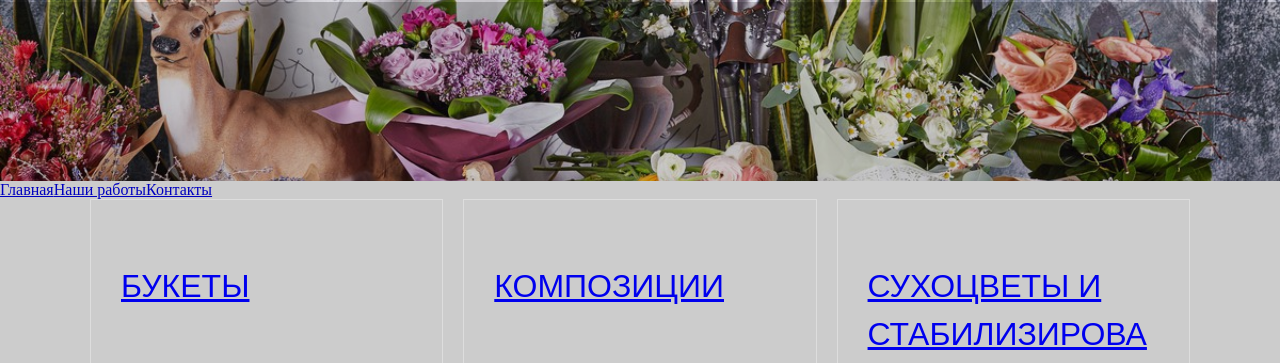
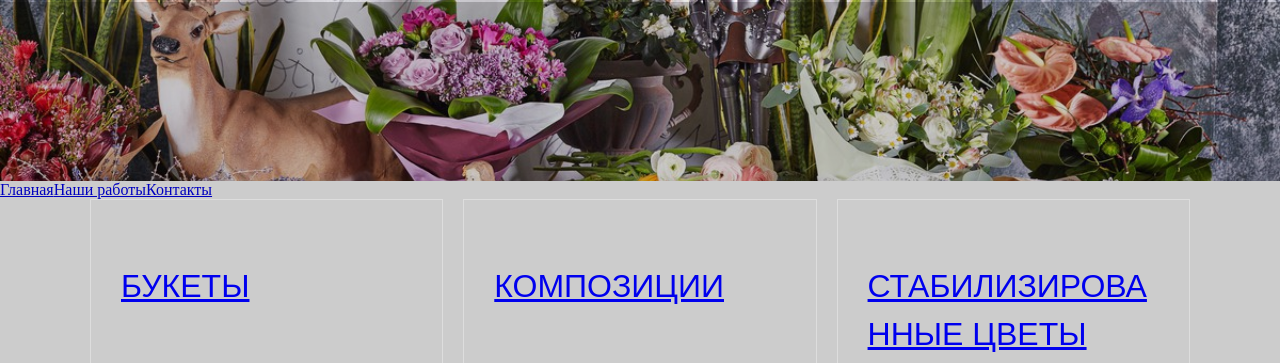
Before and after one commit to AlexandrFedoseev/roza-shop-blog, a Gatsby site: page /our-works in a window 1280 px wide. Shown: the part 589-952 px from the top of the page. Built offline with nearby package versions, Linux system fonts and the light colour scheme; Gatsby itself is replaced by a stand-in of ours; some packages are replaced by stand-ins of ours; what typography-theme-parnassus would draw is missing.

Commit message:
removes dried flowers

```diff
--- a/src/pages/our-works/index.js
+++ b/src/pages/our-works/index.js
@@ -53,7 +53,7 @@ export default function ({data}) {
             <div className={offersStyles.container} style={{marginBottom: '20px'}}>
                 <Card title={'Букеты'} linkTo={"/our-works/bouquets"} image={'/assets/images/works/1.jpg'}></Card>
                 <Card title={'Композиции'} linkTo={"/our-works/compositions"} image={'/assets/images/works/2.jpg'}></Card>
-                <Card title={'Сухоцветы и стабилизированные цветы'} linkTo={"/our-works/dried-flowers-and-stabilized-flowers"} image={'/assets/images/works/3.jpg'}></Card>
+                <Card title={'Стабилизированные цветы'} linkTo={"/our-works/stabilized-flowers"} image={'/assets/images/works/3.jpg'}></Card>
                 <Card title={'Живые стены'} linkTo={"/our-works/living-walls"} image={'/assets/images/works/4.jpg'}></Card>
                 <Card title={'Оформление мероприятий'} linkTo={"/our-works/event-design"} image={'/assets/images/works/5.jpg'}></Card>
                 <Card title={'Новогодняя флористика'} linkTo={"/our-works/christmas-floristics"} image={'/assets/images/works/6.jpg'}></Card>
```
Also changed, not shown: src/pages/our-works/stabilized-flowers.js (renamed from src/pages/our-works/dried-flowers-and-stabilized-flowers.js).
